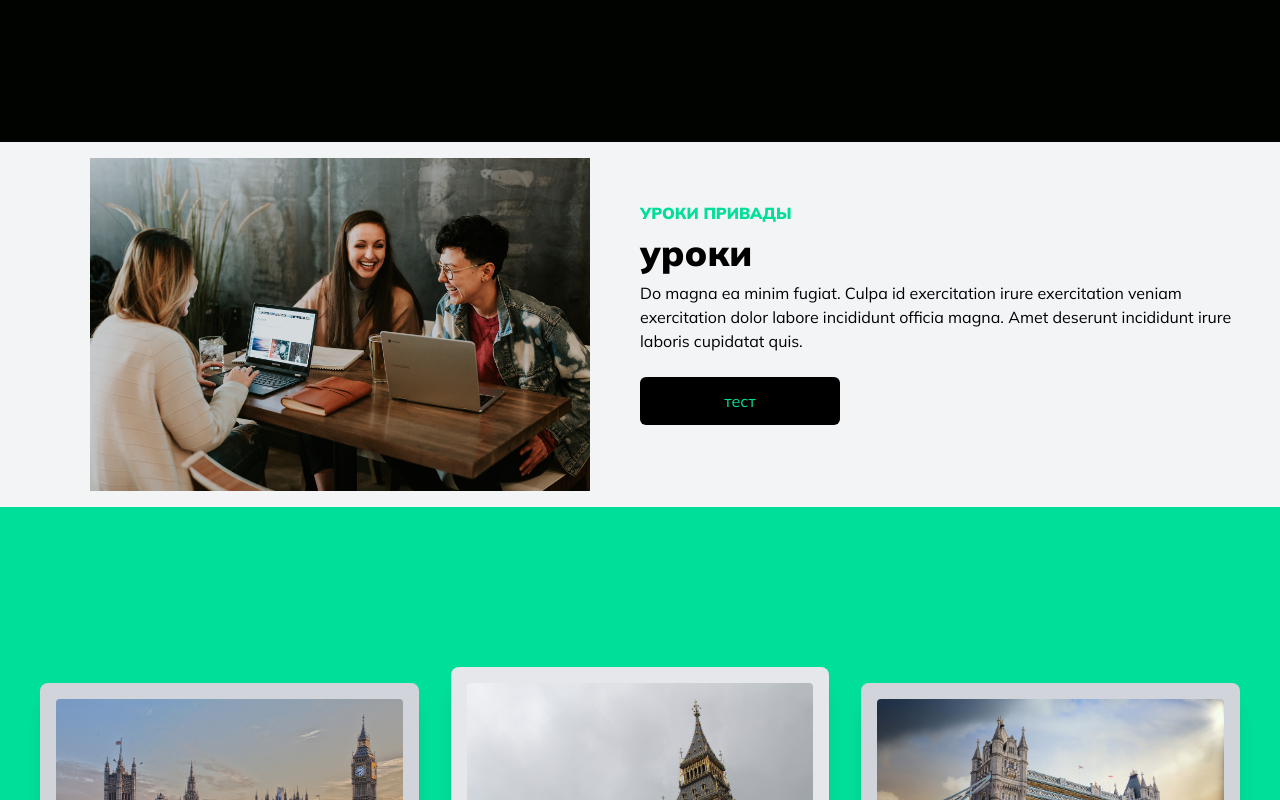
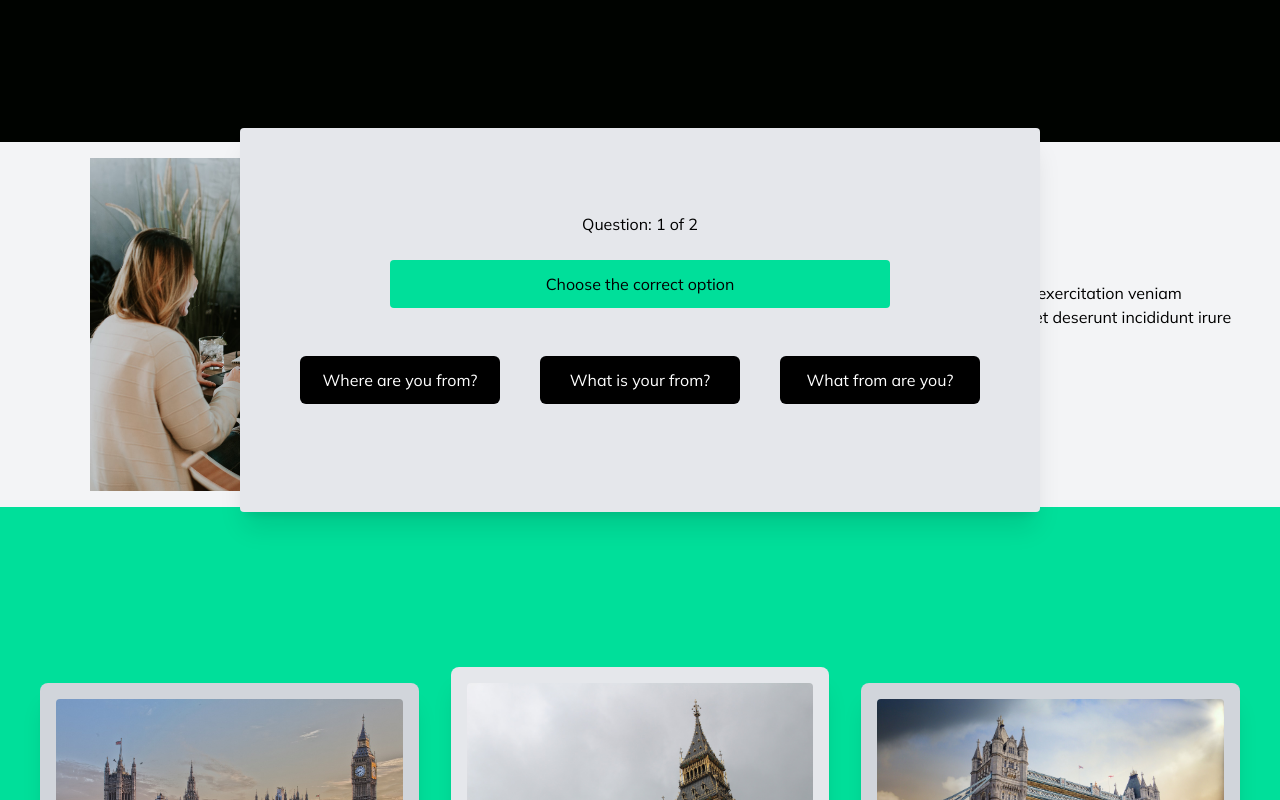
Before and after one commit to FedeOrefici/englishLessons, a React (Create React App) app: page / in a window 1280 px wide. Both pictures are taken after a click on the button "тест". Shown: the part 754-1554 px from the top of the page. Built offline with nearby package versions, Linux system fonts and the light colour scheme.

Commit message:
testModalNew

```diff
--- a/src/App.js
+++ b/src/App.js
@@ -4,6 +4,7 @@ import Lessons from './components/Lessons';
 import Prices from './components/Prices';
 import Footer from './components/Footer';
 import Formulary from './components/Form';
+import MainTest from './components/MainTest';
 
 
 function App() {
--- a/src/components/Lessons.jsx
+++ b/src/components/Lessons.jsx
@@ -1,11 +1,15 @@
-import React from 'react';
-import Palace from '../assets/photopeople.jpg'
+import React, { useState } from 'react';
+import people from '../assets/photopeople.jpg'
+import MainTest from './MainTest';
 
 const Lessons = () => {
+
+  const [openTest, setOpenTest] = useState(false)
+
   return (
     <div className='w-full bg-gray-100 py16 px-4'>
       <div className='max-w-[1200px] mx-auto grid md:grid-cols-2'>
-        <img className='w-[500px] mx-auto my-4' src={Palace} alt='/'></img>
+        <img className='w-[500px] mx-auto my-4' src={people} alt='/'></img>
         <div className='flex flex-col justify-center'>
             <p className='text-[#00df9a] font-bold uppercase'>уроки привады</p>
             <h1 className='md:text-4xl sm:text-3xl text-2xl font-bold py-2'>уроки</h1>
@@ -13,7 +17,14 @@ const Lessons = () => {
                exercitation veniam exercitation dolor labore incididunt
                officia magna. Amet deserunt incididunt irure laboris cupidatat quis.
             </p>
-            <button className='bg-black w-[200px] rounded-md font-medium my-6 mx-auto py-3 text-[#00df9a] md:mx-0'>тест</button>
+            <button
+            onClick={() => {
+                    setOpenTest(true)
+                }}
+            className='bg-black w-[200px] rounded-md font-medium my-6 mx-auto py-3 text-[#00df9a] md:mx-0'>
+              тест
+            </button>
+            {(openTest) && <MainTest />}
         </div>
       </div>
     </div>
--- /dev/null
+++ b/src/components/MainTest.jsx
@@ -0,0 +1,50 @@
+import React from 'react';
+import { useState } from 'react';
+import questions from './testQuestions';
+
+const MainTest = () => {
+
+    const [actualQuestion, setActualQuestion] = useState(0);
+    const [points, setPoints] = useState(0);
+    const [isFinished, setIsFinished] = useState(false);
+
+    const handleAnswerSubmit = (isCorrect) => {
+        //add points
+        if(isCorrect) setPoints(points + 1)
+
+        setTimeout(() => {
+            if(actualQuestion === questions.length -1){
+                setIsFinished(true);
+            } else {
+                setActualQuestion(actualQuestion + 1)
+            }
+        },[1000]);
+    }
+
+    if(isFinished) return (
+            <main className='fixed inset-0 mt-32 mx-auto bg-gray-100 w-[800px] h-96 rounded text-center flex justify-center items-center flex-col shadow-xl'>
+                <span className='text-3xl'>ты получил {points} из {questions.length}</span>
+                <button
+                onClick={() => window.location.href='/'}
+                className='bg-[#00df9a] hover:bg-[#00dfad] w-[200px] text-black rounded py-3 mt-6 shadow-xl'>назад</button>
+            </main>
+    )
+
+
+  return (
+    <main className='fixed inset-0 mt-32 mx-auto bg-gray-200 w-[800px] h-96 rounded text-center flex justify-center items-center flex-col shadow-xl'>
+        <span>Question: {actualQuestion + 1} of {questions.length}</span>
+            <div className='w-[500px] bg-[#00df9a] rounded py-3 my-6'>{questions[actualQuestion].title}</div>
+            <div className='flex justify-center items-center gap-10'>
+                {questions[actualQuestion].options.map((answer) => (
+                    <button
+                    key={answer.textAnswer}
+                    onClick={(e) => handleAnswerSubmit(answer.isCorrect, e)}
+                    className='bg-black w-[200px] rounded-md font-medium my-6 mx-auto py-3 text-white'>{answer.textAnswer}</button>
+                ))}
+            </div>
+    </main>
+  )
+}
+
+export default MainTest
--- a/src/components/Test.jsx
+++ /dev/null
@@ -1,10 +0,0 @@
-import React from 'react';
-
-
-const Test = () => {
-  return (
-    <div>Test</div>
-  )
-}
-
-export default Test
--- /dev/null
+++ b/src/components/testQuestions.js
@@ -0,0 +1,24 @@
+const questions = [
+    {
+        title: 'Choose the correct option',
+        options : [
+        { textAnswer: 'Where are you from?', isCorrect: true},
+        { textAnswer: 'What is your from?', isCorrect: false},
+        { textAnswer: 'What from are you?', isCorrect: false}
+    ],
+},
+
+    {
+        title: 'Do you speak English?',
+        options : [
+        { textAnswer: 'Yes they do', isCorrect: false},
+        { textAnswer: 'Yes we dont', isCorrect: false},
+        { textAnswer: 'Yes we do', isCorrect: true}
+    ],
+},
+
+
+];
+
+
+export default questions;
```
